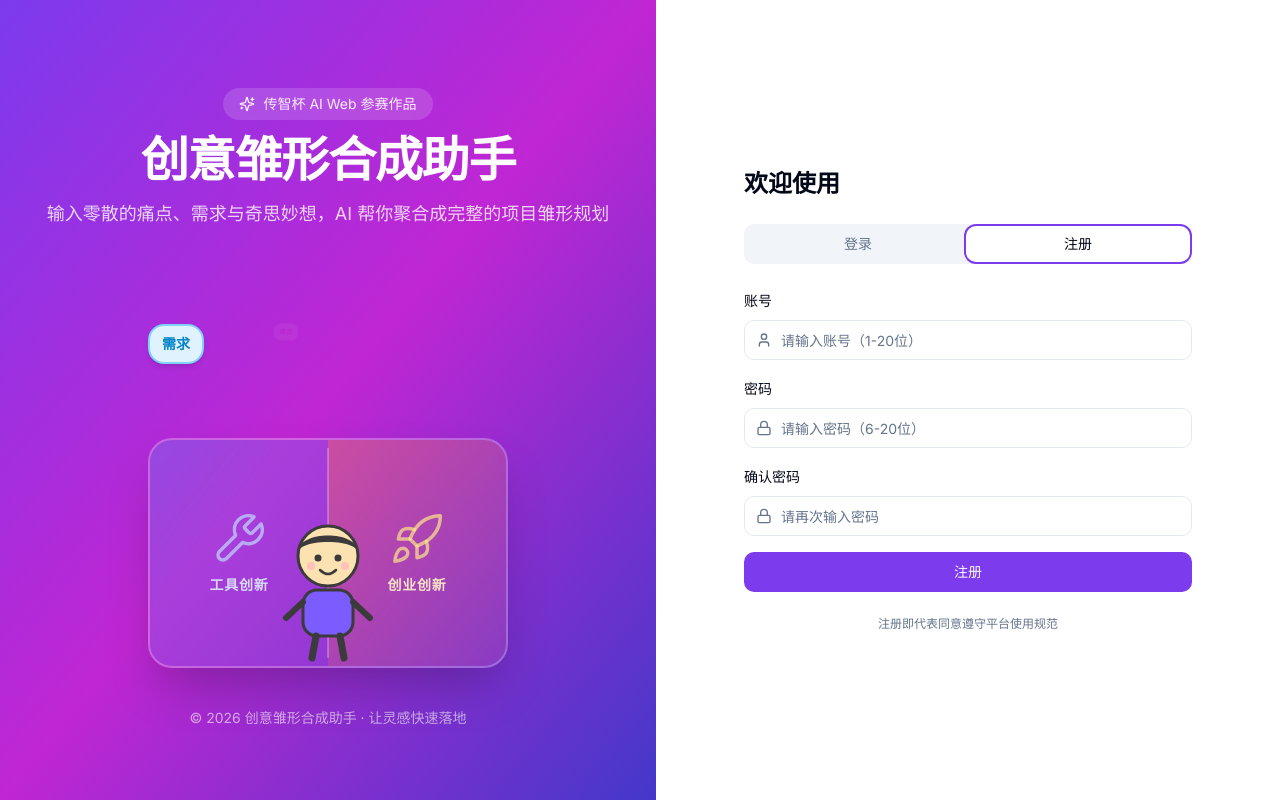
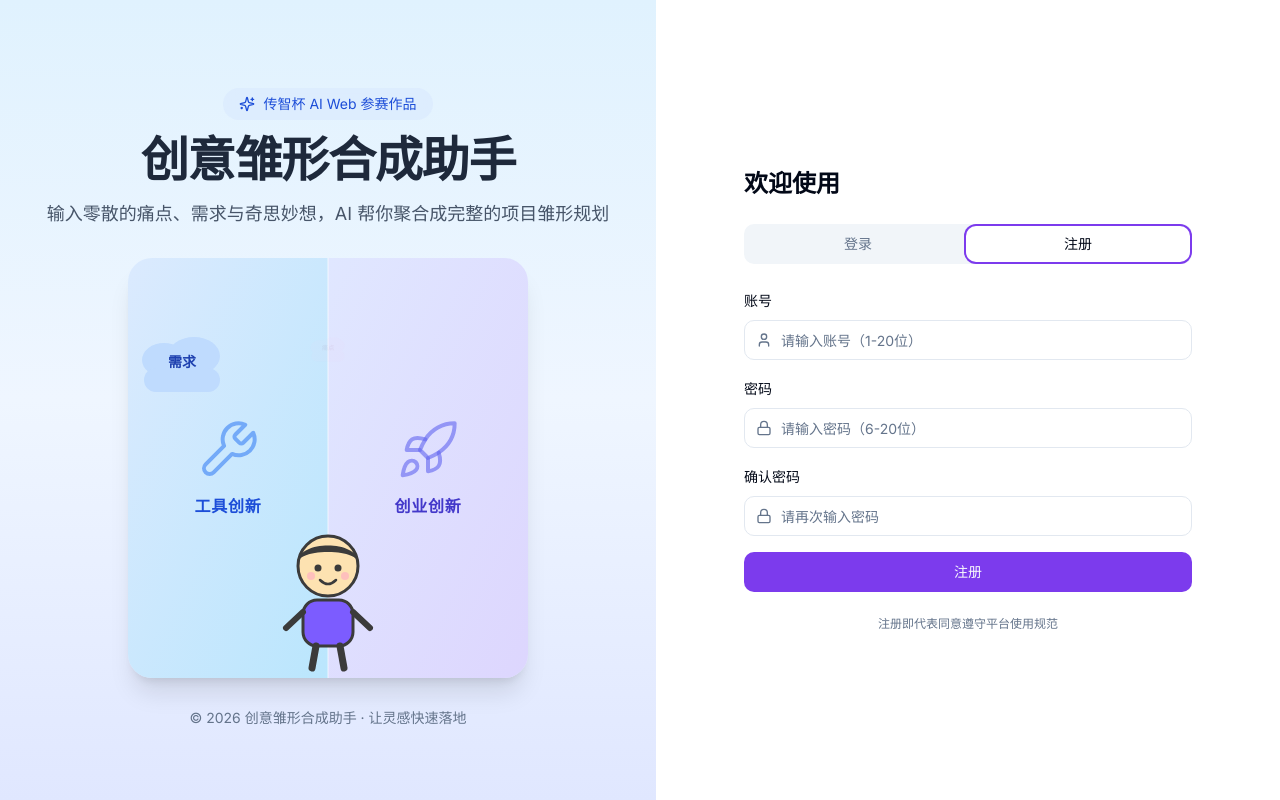
Before and after one commit to yzhldp/ai-web, a Next.js app: page /login in a window 1280 px wide. Both pictures are taken after a click on the tab "注册". Built offline with nearby package versions, Linux system fonts and the light colour scheme.

Commit message:
feat: update workspace
Co-authored-by: traeagent <traeagent@users.noreply.github.com>

```diff
--- a/src/app/login/page.tsx
+++ b/src/app/login/page.tsx
@@ -102,21 +102,21 @@ export default function LoginPage() {
   return (
     <div className="flex min-h-screen w-full flex-col lg:flex-row">
       {/* 左侧品牌展示区（窄屏在上，大屏在左） */}
-      <div className="flex w-full flex-col items-center justify-between bg-gradient-to-br from-violet-600 via-fuchsia-600 to-indigo-700 px-6 py-8 lg:flex-1 lg:px-10 lg:py-12">
+      <div className="flex w-full flex-col items-center justify-between bg-gradient-to-b from-sky-100 via-blue-50 to-indigo-100 px-6 py-8 lg:flex-1 lg:px-10 lg:py-12">
         <motion.div
           initial={{ opacity: 0, y: -20 }}
           animate={{ opacity: 1, y: 0 }}
           transition={{ duration: 0.6 }}
           className="mt-10 text-center"
         >
-          <div className="mb-4 inline-flex items-center gap-2 rounded-full bg-white/15 px-4 py-1.5 text-sm text-white/90 backdrop-blur">
+          <div className="mb-4 inline-flex items-center gap-2 rounded-full bg-blue-100/70 px-4 py-1.5 text-sm text-blue-700 backdrop-blur">
             <Sparkles className="h-4 w-4" />
             传智杯 AI Web 参赛作品
           </div>
-          <h1 className="text-5xl font-black tracking-tight text-white">
+          <h1 className="text-5xl font-black tracking-tight text-slate-800">
             创意雏形合成助手
           </h1>
-          <p className="mt-4 text-lg text-white/80">
+          <p className="mt-4 text-lg text-slate-600">
             输入零散的痛点、需求与奇思妙想，AI 帮你聚合成完整的项目雏形规划
           </p>
         </motion.div>
@@ -130,7 +130,7 @@ export default function LoginPage() {
           <ComicCharacter />
         </motion.div>
 
-        <p className="pb-6 text-sm text-white/60">
+        <p className="pb-6 text-sm text-slate-500">
           © 2026 创意雏形合成助手 · 让灵感快速落地
         </p>
       </div>
--- a/src/components/comic-character.tsx
+++ b/src/components/comic-character.tsx
@@ -6,77 +6,121 @@ import { Lightbulb, Wrench, Rocket } from "lucide-react";
 /**
  * 漫画小人动态动画（登录页左侧）
  *
- * 动画循环流程（单轮 LOOP 秒，无限循环）：
- * 1. 小人头顶依次冒出三个气泡：「需求」「痛点」「奇思妙想」
- * 2. 三个气泡向中间聚合、合并成一个「项目雏形」大气泡（位于小人正头顶上方）
- * 3. 小人头顶同步点亮灯泡图标并产生发光动效
- * 4. 一轮结束后重置，循环播放
- *
- * 背景为左右分半的舞台画面：左侧「工具创新」、右侧「创业创新」，
- * 漫画小人站在画面中间分割线上。
- *
- * 采用 Framer Motion keyframes 数组 + times 实现单一循环，
- * 全程声明式、无副作用，避免内存泄漏。
+ * 布局：整体为左右分半的大背景（左「工具创新」蓝、右「创业创新」紫），
+ * 占满整个组件；漫画小人站在中间分割线上；头顶依次冒出三个云朵状气泡
+ * 「需求」「痛点」「奇思妙想」，随后向中间聚合，合并成一个「项目雏形」
+ * 云朵大气泡，同时小人头顶点亮灯泡并产生发光动效。7 秒循环。
  */
 const LOOP = 7; // 单轮动画总时长（秒）
 
-// 三个碎片气泡的起始位置、颜色、聚合位移，以及各自的「依次出现」时间相位
+// 云朵气泡：颜色 + 起始位置 + 聚合位移 + 依次出现的时间相位
 const BUBBLES = [
   {
     label: "需求",
-    color: "bg-sky-100 text-sky-600 border-sky-300",
+    fill: "#bfdbfe",
+    text: "#1e40af",
     start: "left-0 top-0",
-    moveX: 88,
-    moveY: 42,
+    moveX: 146,
+    moveY: 30,
     appearStart: 0.02,
     appearEnd: 0.12,
   },
   {
     label: "痛点",
-    color: "bg-rose-100 text-rose-600 border-rose-300",
-    start: "left-[110px] -top-3",
+    fill: "#fbcfe8",
+    text: "#9d174d",
+    start: "left-[146px] -top-4",
     moveX: 0,
-    moveY: 56,
+    moveY: 46,
     appearStart: 0.18,
     appearEnd: 0.28,
   },
   {
     label: "奇思妙想",
-    color: "bg-amber-100 text-amber-600 border-amber-300",
-    start: "left-[224px] top-0",
-    moveX: -88,
-    moveY: 42,
+    fill: "#fde68a",
+    text: "#92400e",
+    start: "left-[292px] top-0",
+    moveX: -146,
+    moveY: 30,
     appearStart: 0.34,
     appearEnd: 0.44,
   },
 ];
 
+/** 云朵形状气泡（三个碎片用） */
+function CloudBubble({
+  label,
+  fill,
+  text,
+}: {
+  label: string;
+  fill: string;
+  text: string;
+}) {
+  return (
+    <div className="relative">
+      <svg width="108" height="64" viewBox="0 0 108 64" fill="none">
+        <ellipse cx="36" cy="26" rx="22" ry="17" fill={fill} />
+        <ellipse cx="66" cy="22" rx="26" ry="19" fill={fill} />
+        <rect x="16" y="34" width="76" height="24" rx="12" fill={fill} />
+      </svg>
+      <span
+        className="absolute inset-0 flex items-center justify-center pb-2 text-sm font-bold"
+        style={{ color: text }}
+      >
+        {label}
+      </span>
+    </div>
+  );
+}
+
+/** 合并后的「项目雏形」云朵大气泡 */
+function IdeaCloud() {
+  return (
+    <div className="relative">
+      <svg width="130" height="78" viewBox="0 0 130 78" fill="none">
+        <defs>
+          <linearGradient id="idea-cloud" x1="0" y1="0" x2="1" y2="1">
+            <stop offset="0%" stopColor="#818cf8" />
+            <stop offset="100%" stopColor="#c084fc" />
+          </linearGradient>
+        </defs>
+        <ellipse cx="43" cy="32" rx="27" ry="21" fill="url(#idea-cloud)" />
+        <ellipse cx="80" cy="27" rx="31" ry="24" fill="url(#idea-cloud)" />
+        <rect x="20" y="40" width="90" height="30" rx="15" fill="url(#idea-cloud)" />
+      </svg>
+      <span className="absolute inset-0 flex items-center justify-center pb-2 text-base font-bold text-white">
+        项目雏形
+      </span>
+    </div>
+  );
+}
+
 export function ComicCharacter() {
   return (
-    <div className="relative flex h-[400px] w-[360px] flex-col items-center justify-end">
-      {/* 左右分半背景舞台：工具创新 | 创业创新 */}
-      <div className="absolute inset-x-0 bottom-0 z-0 h-[230px] overflow-hidden rounded-3xl border-2 border-white/25 bg-white/5 shadow-2xl backdrop-blur-sm">
+    <div className="relative flex h-[420px] w-[400px] flex-col items-center justify-end overflow-hidden rounded-3xl shadow-xl">
+      {/* 左右分半大背景：工具创新 | 创业创新，占满整个组件 */}
+      <div className="absolute inset-0">
         {/* 左半：工具创新标志画面 */}
-        <div className="absolute inset-y-0 left-0 flex w-1/2 flex-col items-center justify-center gap-2 bg-gradient-to-br from-blue-500/25 to-indigo-600/10">
-          <Wrench className="h-14 w-14 text-blue-200/70" strokeWidth={1.5} />
-          <span className="text-sm font-bold tracking-wider text-blue-100/90">
+        <div className="absolute inset-y-0 left-0 flex w-1/2 flex-col items-center justify-center gap-3 bg-gradient-to-br from-blue-100 to-sky-200">
+          <Wrench className="h-16 w-16 text-blue-500/60" strokeWidth={1.5} />
+          <span className="text-base font-bold tracking-wider text-blue-700">
             工具创新
           </span>
         </div>
         {/* 右半：创业创新标志画面 */}
-        <div className="absolute inset-y-0 right-0 flex w-1/2 flex-col items-center justify-center gap-2 bg-gradient-to-br from-amber-500/25 to-rose-500/10">
-          <Rocket className="h-14 w-14 text-amber-200/70" strokeWidth={1.5} />
-          <span className="text-sm font-bold tracking-wider text-amber-100/90">
+        <div className="absolute inset-y-0 right-0 flex w-1/2 flex-col items-center justify-center gap-3 bg-gradient-to-br from-indigo-100 to-violet-200">
+          <Rocket className="h-16 w-16 text-indigo-500/60" strokeWidth={1.5} />
+          <span className="text-base font-bold tracking-wider text-indigo-700">
             创业创新
           </span>
         </div>
         {/* 中间分割线 */}
-        <div className="absolute inset-y-2 left-1/2 w-px -translate-x-1/2 bg-white/50" />
+        <div className="absolute inset-y-0 left-1/2 w-px -translate-x-1/2 bg-white/70" />
       </div>
 
-      {/* 气泡聚合区域 */}
+      {/* 气泡聚合区域（位于分半背景图内、小人头顶上方） */}
       <div className="relative z-10 h-[190px] w-full">
-        {/* 三个碎片气泡：依次出现，随后一起聚合 */}
         {BUBBLES.map((bubble) => (
           <motion.div
             key={bubble.label}
@@ -103,17 +147,13 @@ export function ComicCharacter() {
               ease: "easeInOut",
             }}
           >
-            <div
-              className={`flex h-10 items-center justify-center rounded-2xl border-2 px-3 text-sm font-semibold shadow-md ${bubble.color}`}
-            >
-              {bubble.label}
-            </div>
+            <CloudBubble label={bubble.label} fill={bubble.fill} text={bubble.text} />
           </motion.div>
         ))}
 
-        {/* 合并后的「项目雏形」大气泡（位于小人正头顶上方） */}
+        {/* 合并后的「项目雏形」云朵大气泡 */}
         <motion.div
-          className="absolute left-[72px] top-[52px]"
+          className="absolute left-[146px] top-[40px]"
           initial={{ opacity: 0, scale: 0 }}
           animate={{
             opacity: [0, 0, 1, 1, 0, 0],
@@ -126,12 +166,10 @@ export function ComicCharacter() {
             ease: "easeOut",
           }}
         >
-          <div className="flex h-16 items-center justify-center rounded-3xl border-2 border-violet-300 bg-gradient-to-r from-violet-500 to-fuchsia-500 px-5 text-lg font-bold text-white shadow-xl shadow-violet-300/50">
-            项目雏形
-          </div>
+          <IdeaCloud />
         </motion.div>
 
-        {/* 灯泡图标 + 发光动效（与项目雏形同步点亮） */}
+        {/* 灯泡图标 + 发光动效 */}
         <motion.div
           className="absolute left-1/2 top-[128px] -translate-x-1/2"
           initial={{ opacity: 0, scale: 0.5, filter: "drop-shadow(0 0 0px rgba(250,204,21,0))" }}
```
Also changed, not shown: preview/cloud-1.png (added), preview/cloud-2.png (added).
